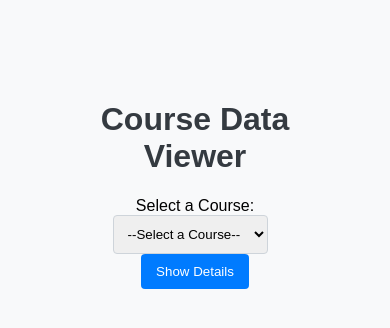
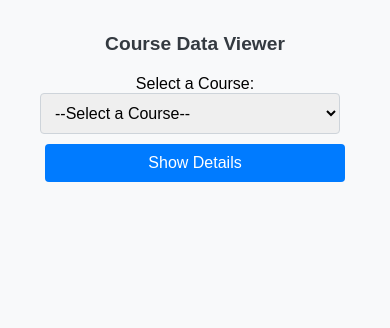
Before and after one commit to Vihananand/marks-preview, a React (Create React App) app: page / in a window 390 px wide. Shown: the top 328 px of the page. Built offline with nearby package versions, Linux system fonts and the light colour scheme.

Commit message:
updated css

```diff
--- a/src/App.css
+++ b/src/App.css
@@ -61,3 +61,65 @@ li {
 strong {
   color: #495057;
 }
+
+/* Mobile Responsiveness */
+@media screen and (max-width: 768px) {
+  .app {
+    padding: 20px;
+  }
+
+  h1 {
+    font-size: 1.5rem;
+  }
+
+  .selector {
+    display: flex;
+    flex-direction: column;
+    align-items: center;
+  }
+
+  select {
+    margin-bottom: 10px;
+    width: 100%;
+    max-width: 300px;
+  }
+
+  button {
+    width: 100%;
+    max-width: 300px;
+  }
+
+  .courseDetails {
+    width: 100%;
+    max-width: 100%;
+    height: auto;
+    padding: 10px;
+  }
+
+  ul {
+    padding-left: 20px;
+  }
+
+  li {
+    font-size: 0.9rem;
+  }
+}
+
+@media screen and (max-width: 480px) {
+  h1 {
+    font-size: 1.2rem;
+  }
+
+  .selector select, .selector button {
+    font-size: 1rem;
+  }
+
+  .courseDetails {
+    padding: 10px;
+    font-size: 0.9rem;
+  }
+
+  .courseDetails ul li {
+    font-size: 0.8rem;
+  }
+}
```
